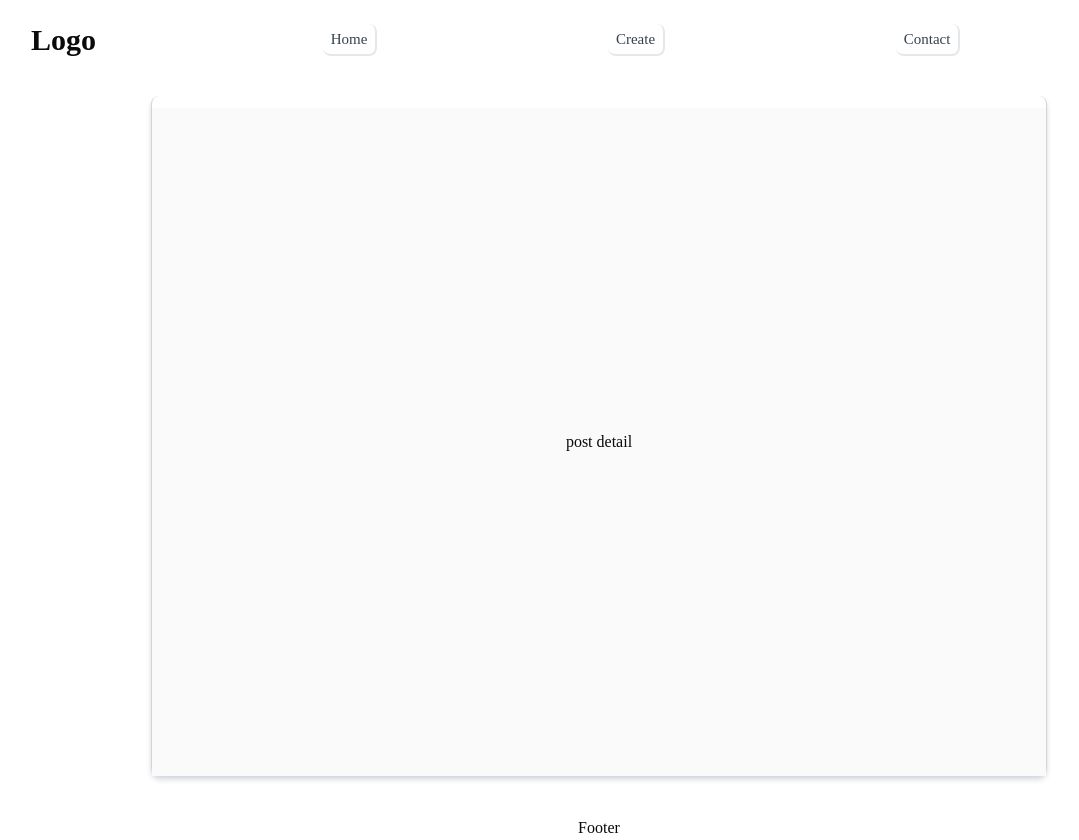
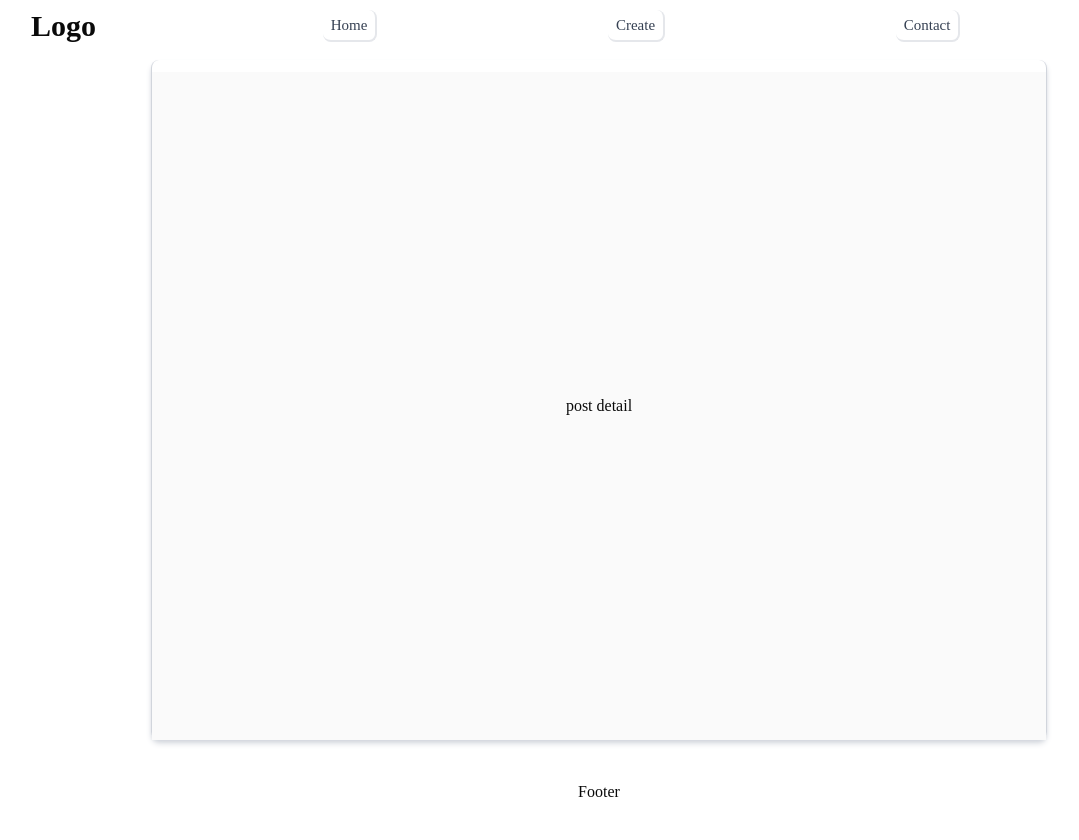
Before and after one commit to PREPMND/BlogMait, a Next.js app: page / in a window 1280 px wide. Shown: the whole page, without its empty margins (41-1120 px from the left). After the commit the page ends 804 px from the top, so only its background shows below. Built offline with nearby package versions, Linux system fonts and the light colour scheme.

Commit message:
Aug 5, 2026, 3:24 PM

```diff
--- a/components/layout/header.tsx
+++ b/components/layout/header.tsx
@@ -14,8 +14,8 @@ export default function Header() {
 
 
     return (
-        <div className="w-full sticky top-1  md:w-[90%] mx-auto h-18 flex justify-center items-center">
-            <div className="flex items-center h-18 w-full" >
+        <div className="w-full sticky top-2  md:w-[90%] mx-auto h-18 flex justify-center items-center">
+            <div className="flex items-center h-full w-full" >
                 <Link className="text-3xl font-bold ml-2 mr-3" href="/">Logo</Link>
                 <nav className="flex justify-evenly items-center gap-4 w-full text-[14px] md:text-[18px]  text-gray-700">
                     {
```
